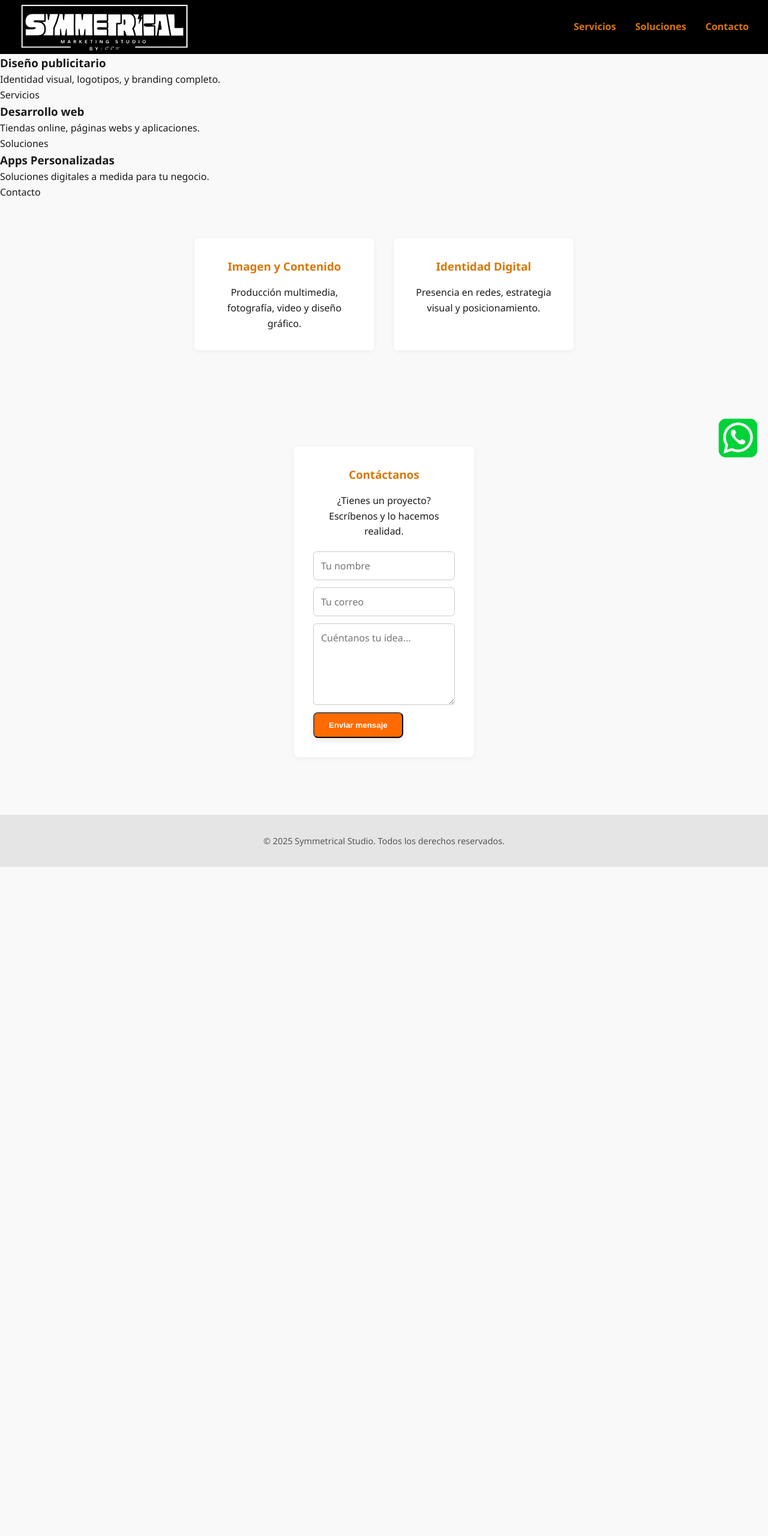
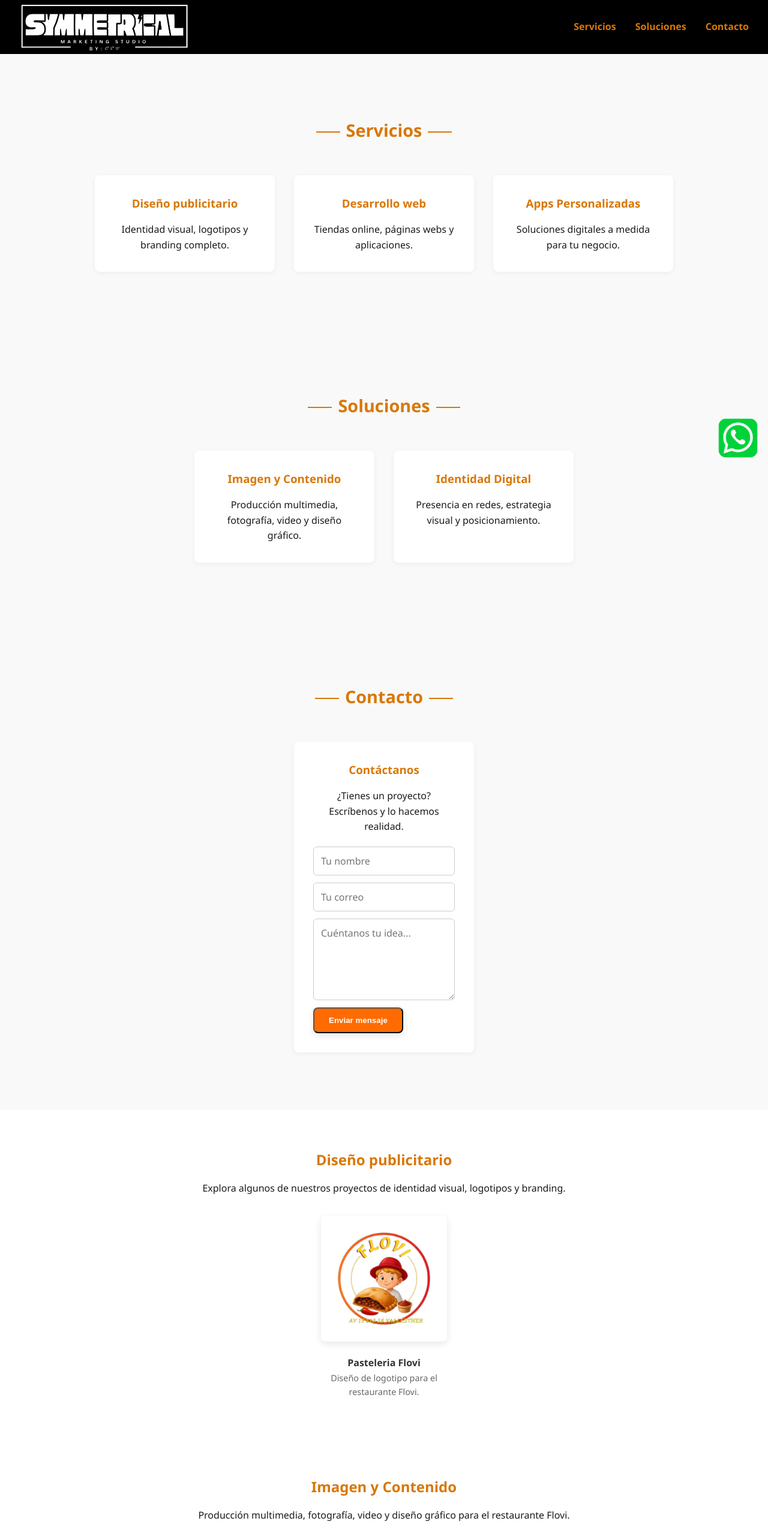
Before and after one commit to JuanCsv024/SymmetricalStudios, a plain HTML site: page Index.html in a window 1280 px wide. Shown: the top 2560 px of the page at 60% size. Before the commit the page ends 1445 px from the top, so only its background shows below. Drawn offline with Linux system fonts and the light colour scheme.

Commit message:
Actualizado el HTML con nuevas imágenes

```diff
--- a/Index.html
+++ b/Index.html
@@ -38,53 +38,49 @@
   </header>
 
   <!-- 🔷 Sección Servicios -->
-<section class="servicio">
-  <!-- Bloque 1 -->
-  <div class="card">
-    <h3>Diseño publicitario</h3>
-    <p>Identidad visual, logotipos, y branding completo.</p>
-  </div>
-
-  <!-- Texto entre bloques -->
+  <section id="servicios" class="service-box">
     <div class="separador">Servicios</div>
 
-  <!-- Bloque 2 -->
-  <div class="card">
+    <a href="#diseno" class="service">
+      <h3>Diseño publicitario</h3>
+      <p>Identidad visual, logotipos y branding completo.</p>
+    </a>
+
+    <a href="#desarrollo" class="service">
       <h3>Desarrollo web</h3>
       <p>Tiendas online, páginas webs y aplicaciones.</p>
-  </div>
+    </a>
 
-  <!-- Texto entre bloques -->
-  <div class="separador">Soluciones</div>
-
-  <!-- Bloque 3 -->
-  <div class="card">
+    <a href="#apps" class="service">
       <h3>Apps Personalizadas</h3>
       <p>Soluciones digitales a medida para tu negocio.</p>
-  </div>
-
-  <!-- Texto final -->
-  <div class="separador">Contacto</div>
+    </a>
   </section>
 
   <!-- 🔷 Sección Soluciones -->
   <section id="soluciones" class="service-box">
-    <div class="service">
+    <div class="separador">Soluciones</div>
+
+    <a href="#imagen" class="service">
       <h3>Imagen y Contenido</h3>
       <p>Producción multimedia, fotografía, video y diseño gráfico.</p>
-    </div>
-    <div class="service">
+    </a>
+
+    <a href="#identidad" class="service">
       <h3>Identidad Digital</h3>
       <p>Presencia en redes, estrategia visual y posicionamiento.</p>
-    </div>
+    </a>
   </section>
 
+  <!-- 🔷 Sección Contacto -->
   <section id="contacto" class="service-box">
+    <div class="separador">Contacto</div>
+
     <div class="service">
       <h3>Contáctanos</h3>
       <p>¿Tienes un proyecto? Escríbenos y lo hacemos realidad.</p>
 
-    <form action=https://formspree.io/f/meorvoog method="POST" class="contact-form">
+      <form action="https://formspree.io/f/meorvoog" method="POST" class="contact-form">
         <input type="text" name="nombre" placeholder="Tu nombre" required />
         <input type="email" name="email" placeholder="Tu correo" required />
         <textarea name="mensaje" placeholder="Cuéntanos tu idea..." rows="5" required></textarea>
@@ -92,7 +88,37 @@
       </form>
     </div>
   </section>
+<!-- 🔷 Sección interna: Diseño publicitario -->
+<section id="diseno" class="portfolio-section">
+  <h2>Diseño publicitario</h2>
+  <p>Explora algunos de nuestros proyectos de identidad visual, logotipos y branding.</p>
 
+  <div class="portfolio-grid">
+    <div class="portfolio-item">
+      <img src="assets/Flovi.png" alt="Flovi.png" />
+      <h4>Pasteleria Flovi</h4>
+      <p>Diseño de logotipo para el restaurante Flovi.</p>
+    </div>
+</section>
+
+<section id="imagen" class="portfolio-section">
+  <h2>Imagen y Contenido</h2>
+  <p>Producción multimedia, fotografía, video y diseño gráfico para el restaurante Flovi.</p>
+
+  <div class="portfolio-grid">
+
+    <div class="portfolio-item">
+      <img src="assets/Carne a la llanera.jpg" alt="Publicidad Flovi 1" />
+      <h4>“Sabor que se siente en familia.”</h4>
+      <p>Banner promocional para redes sociales destacando productos artesanales.</p>
+    </div>
+
+    <div class="portfolio-item">
+      <img src="assets/Campaña.jpg" alt="Publicidad Flovi 2" />
+      <h4>Menú visual</h4>
+      <p>Diseño gráfico del menú digital con fotografía de productos y estilo cálido.</p>
+    </div>
+  </div>
 </section>
 
   <!-- 🔷 Footer -->
@@ -120,7 +146,7 @@
     });
   </script>
 
-</a>
+  <!-- 🔷 WhatsApp flotante -->
   <a href="https://wa.me/573112246361?text=Hola%20Symmetrical%2C%20quiero%20cotizar%20un%20proyecto" class="whatsapp-float" target="_blank" rel="noopener" aria-label="Escríbenos por WhatsApp">
     <img src="assets/Whatsapp.png" alt="WhatsApp" />
   </a>
--- a/Style.css
+++ b/Style.css
@@ -25,7 +25,6 @@ header {
   z-index: 1000;
 }
 
-/* 🔷 Logo alineado a la izquierda y escalable */
 .logo {
   display: flex;
   flex-direction: column;
@@ -80,7 +79,6 @@ nav a:hover {
   transition: all 0.3s ease;
 }
 
-/* 🔷 Animación al abrir */
 .menu-toggle.active span:nth-child(1) {
   transform: rotate(45deg) translate(5px, 5px);
 }
@@ -134,6 +132,16 @@ nav a:hover {
     font-size: 0.65rem;
     text-align: center;
   }
+
+  .separador {
+    font-size: 1.4rem;
+    margin: 30px 0 10px;
+  }
+
+  .separador::before,
+  .separador::after {
+    width: 25px;
+  }
 }
 
 /* 🔷 Sección principal */
@@ -154,11 +162,41 @@ nav a:hover {
   text-align: center;
   margin-bottom: 2rem;
   box-shadow: 0 2px 8px rgba(0,0,0,0.05);
+  transition: transform 0.3s ease, box-shadow 0.3s ease;
+  text-decoration: none;
+  display: block;
+}
+
+.service:hover {
+  transform: translateY(-5px);
+  box-shadow: 0 8px 20px rgba(0,0,0,0.1);
 }
 
 .service h3 {
   margin-bottom: 1rem;
   color: #d97706;
+}
+
+/* 🔷 Separadores visuales */
+.separador {
+  text-align: center;
+  font-size: 1.8rem;
+  font-weight: 600;
+  color: #d97706;
+  margin: 40px 0 20px;
+  width: 100%;
+  position: relative;
+}
+
+.separador::before,
+.separador::after {
+  content: "";
+  display: inline-block;
+  width: 40px;
+  height: 2px;
+  background-color: #d97706;
+  margin: 0 10px;
+  vertical-align: middle;
 }
 
 /* 🔷 Footer */
@@ -169,10 +207,12 @@ footer {
   font-size: 0.9rem;
   color: #555;
 }
+
+/* 🔷 Botón */
 .btn {
   display: inline-block;
   padding: 12px 24px;
-  background-color: #ff6b00; /* naranja vibrante */
+  background-color: #ff6b00;
   color: #fff;
   font-weight: 600;
   text-decoration: none;
@@ -186,11 +226,7 @@ footer {
   transform: translateY(-2px);
 }
 
-
-
-
-
-
+/* 🔷 Formulario de contacto */
 .contact-form {
   display: flex;
   flex-direction: column;
@@ -217,6 +253,8 @@ footer {
 .contact-form button.btn {
   align-self: flex-start;
 }
+
+/* 🔷 WhatsApp flotante */
 .whatsapp-float {
   position: fixed;
   bottom: 70px;
@@ -231,3 +269,47 @@ footer {
   height: auto;
   display: block;
 }
+.portfolio-section {
+  padding: 4rem 2rem;
+  background-color: #fff;
+  text-align: center;
+}
+
+.portfolio-section h2 {
+  color: #d97706;
+  margin-bottom: 1rem;
+}
+
+.portfolio-grid {
+  display: flex;
+  flex-wrap: wrap;
+  gap: 2rem;
+  justify-content: center;
+  margin-top: 2rem;
+}
+
+.portfolio-item {
+  max-width: 210px;
+  text-align: center;
+}
+
+.portfolio-item img {
+  width: 100%;
+  border-radius: 8px;
+  box-shadow: 0 4px 12px rgba(0,0,0,0.1);
+  transition: transform 0.3s ease;
+}
+
+.portfolio-item img:hover {
+  transform: scale(1.05);
+}
+
+.portfolio-item h4 {
+  margin-top: 1rem;
+  color: #333;
+}
+
+.portfolio-item p {
+  font-size: 0.9rem;
+  color: #666;
+}
```
Lines whose indentation alone changed are shown as unchanged.
